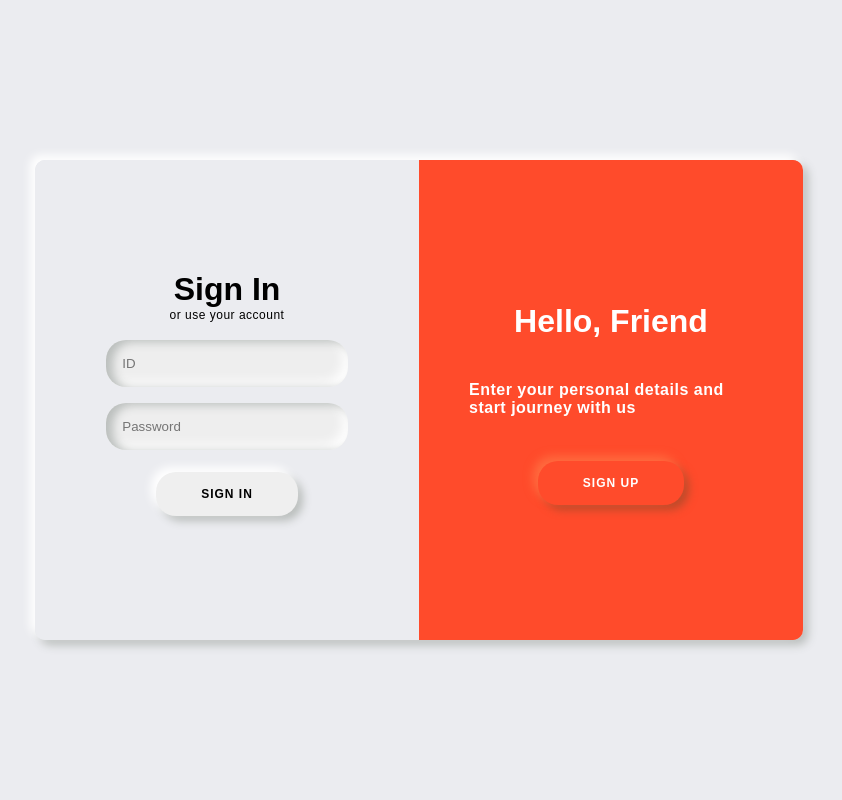
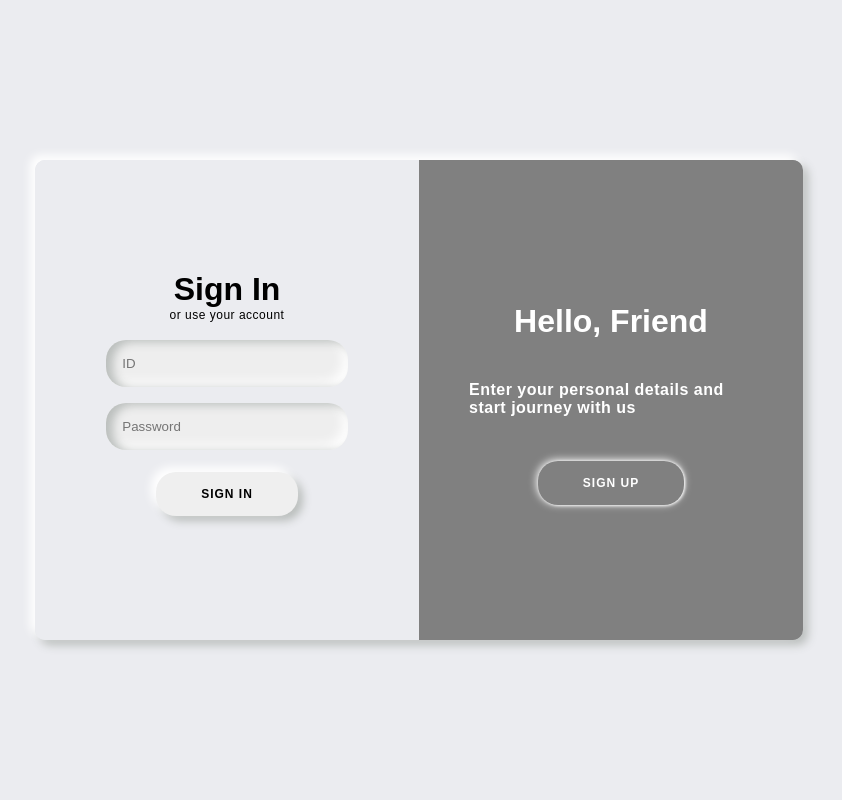
Before and after one commit to kvkvd12/5i_support_project, a Django app: page /login/ in a window 1280 px wide. Shown: the whole page, without its empty margins (221-1063 px from the left). Run offline with Django 4.2, Linux system fonts and the light colour scheme.

Commit message:
[modify]Continer위치 및 Login색상 조정

```diff
--- a/templates/user/login.html
+++ b/templates/user/login.html
@@ -85,7 +85,7 @@
   .overlay_btn {
     background-color: #ff4b2b;
     color: #fff;
-    box-shadow: -5px -5px 10px #ff6b3f, 5px 5px 8px #bf4b2b;
+    box-shadow: -1px -1px 8px white, 1px 0.5px 3px white;
   }
 
   .sign-in-container {
@@ -201,6 +201,12 @@
   .social-links div:active {
     box-shadow: inset 1px 1px 2px #babebc, inset -1px -1px 2px #fff;
   }
+  .overlay-right {
+    background-color: gray
+  }
+  .overlay_btn {
+    background-color: gray
+  }
 </style>
 
 <body>
--- a/templates/user/signup.html
+++ b/templates/user/signup.html
@@ -82,9 +82,9 @@
     }
 
     .overlay_btn {
-        background-color: #ff4b2b;
+        background-color: gray;
         color: #fff;
-        box-shadow: -5px -5px 10px #ff6b3f, 5px 5px 8px #bf4b2b;
+        box-shadow: -1px -1px 8px white, 1px 0.5px 3px white;
     }
 
     .sign-in-container {
@@ -130,7 +130,7 @@
         right: 0;
         width: 50%;
         height: 100%;
-        background-color: #ff4b2b;
+        background-color: gray;
         color: #fff;
         transition: all 0.5s;
     }
```
Also changed, not shown: templates/support_data/home.html (+7 -3 lines), templates/support_data/result.html (+6 -3 lines), templates/support_data/upload.html (+7 -5 lines), support_data/migrations/0001_initial.py (deleted), support_data/migrations/0002_initial.py (deleted), support_data/migrations/__init__.py (deleted), user/migrations/0001_initial.py (deleted), user/migrations/__init__.py (deleted).
